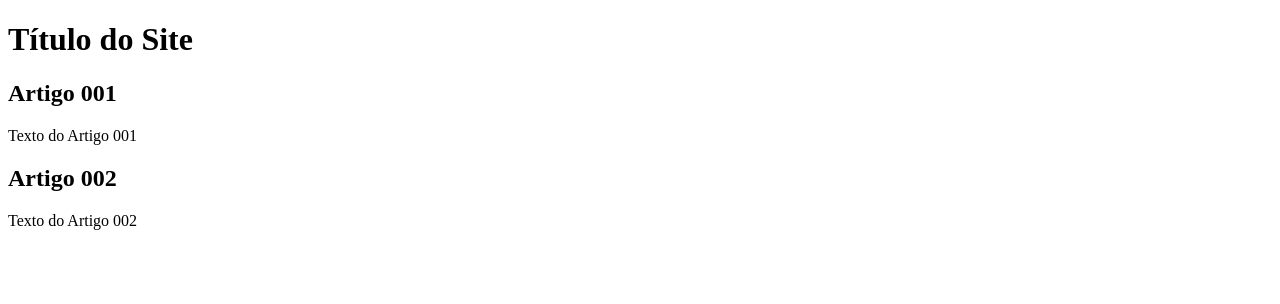
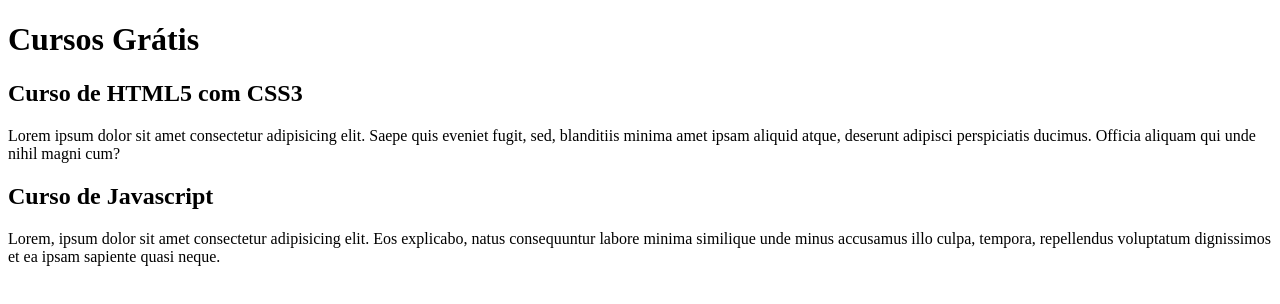
Before and after one commit to CAFE2l/projeto-site, a plain HTML site: page index.html in a window 1280 px wide. Drawn offline with Linux system fonts and the light colour scheme.

Commit message:
comecei a

```diff
--- a/index.html
+++ b/index.html
@@ -8,15 +8,17 @@
 <body>
     <main>
         <header>
-            <h1>Título do Site</h1>
+            <h1>Cursos Grátis</h1>
         </header>
         <article>
-            <h2>Artigo 001</h2>
-            <p>Texto do Artigo 001</p>
+            <h2>Curso de HTML5 com CSS3</h2>
+            <p>Lorem ipsum dolor sit amet consectetur adipisicing elit. Saepe quis eveniet fugit, sed, blanditiis minima amet ipsam aliquid atque, deserunt adipisci perspiciatis ducimus. Officia aliquam qui unde nihil magni cum?
+            </p>
         </article>
         <article>
-            <h2>Artigo 002</h2>
-            <p>Texto do Artigo 002</p>
+            <h2>Curso de Javascript</h2>
+            <p>Lorem, ipsum dolor sit amet consectetur adipisicing elit. Eos explicabo, natus consequuntur labore minima similique unde minus accusamus illo culpa, tempora, repellendus voluptatum dignissimos et ea ipsam sapiente quasi neque.
+            </p>
         </article>
     </main>
 </body>
```
